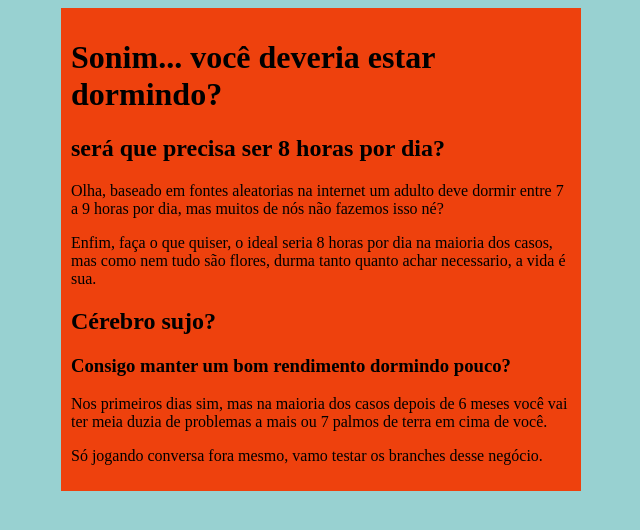
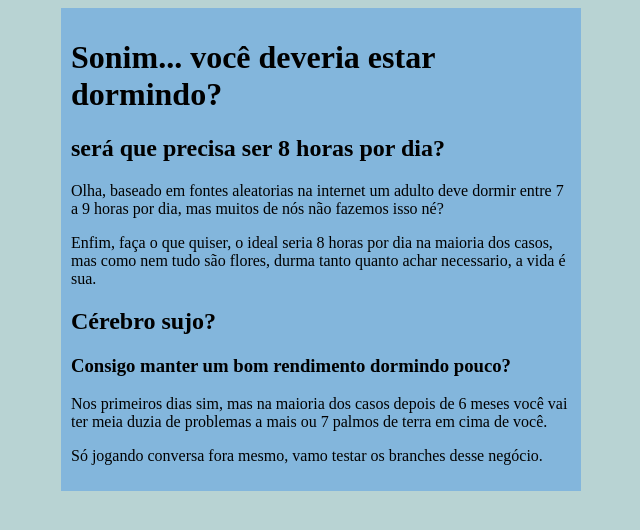
Before and after one commit to MaycoAlexandr/Projeto-html-teste, a plain HTML site: page index.html in a window 1280 px wide. Shown: the whole page, without its empty margins (319-959 px from the left). Drawn offline with Linux system fonts and the light colour scheme.

Commit message:
Update style.css

```diff
--- a/arte/style.css
+++ b/arte/style.css
@@ -4,11 +4,11 @@
 }
 
 body{
-    background-color: rgb(152, 209, 209);
+    background-color: rgb(184, 211, 211);
 }
 
 main{
-    background-color: rgb(238, 65, 13);
+    background-color: rgba(13, 118, 238, 0.308);
     width: 500px;
     margin: auto;
     padding: 10px;
```
